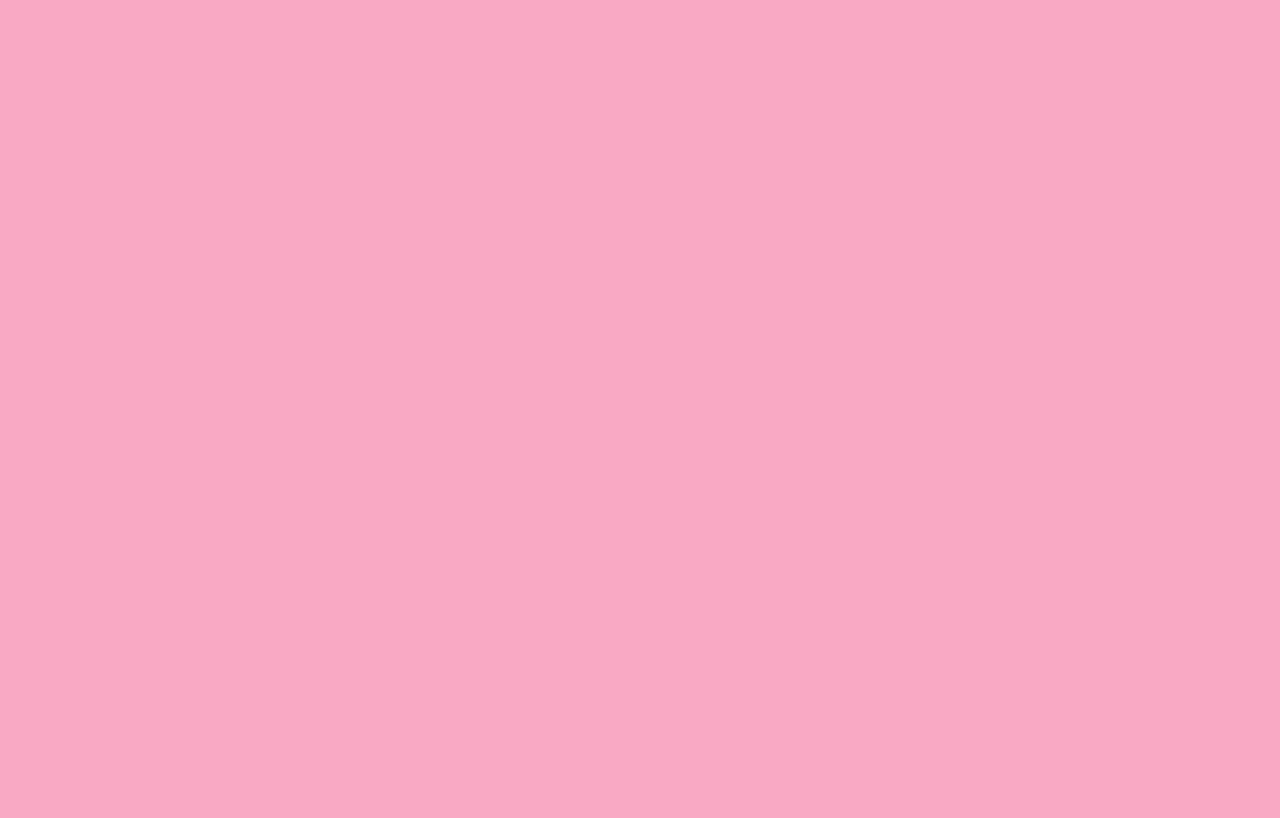
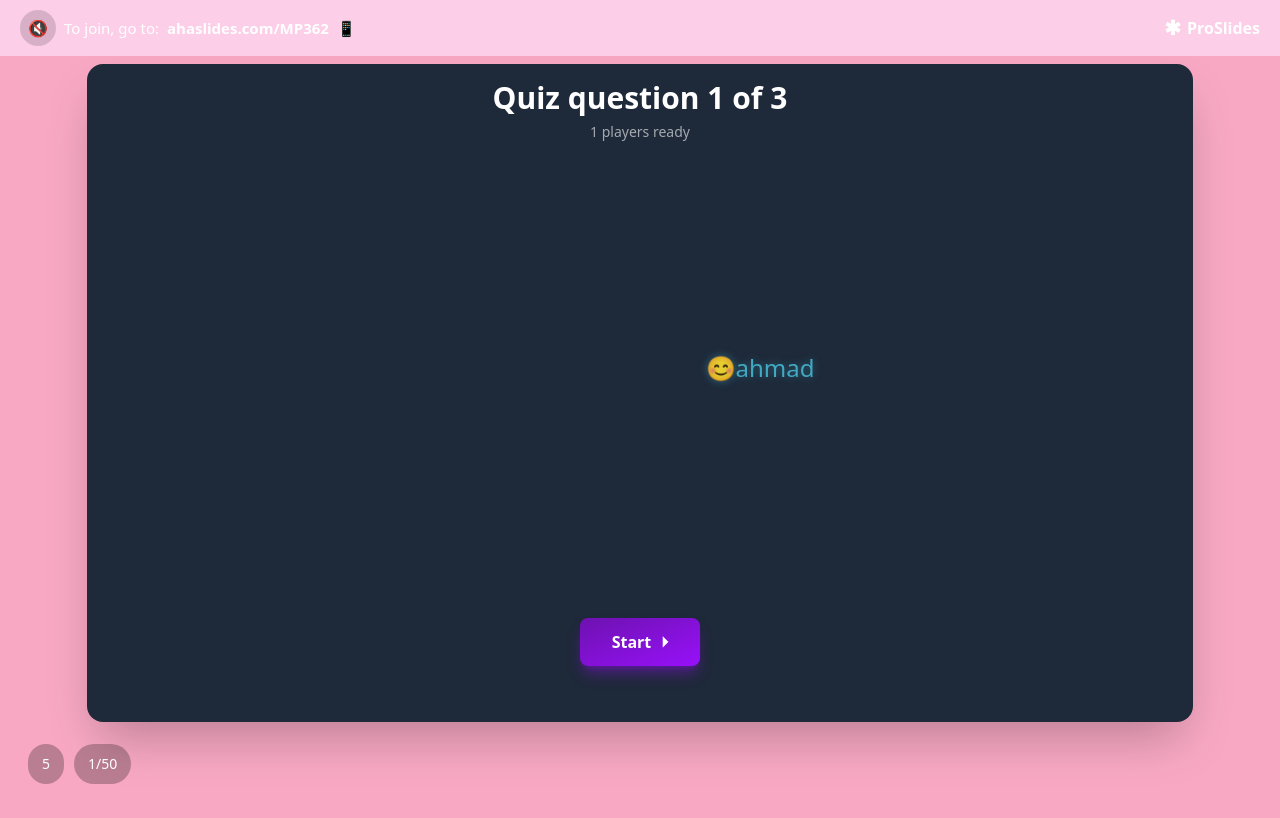
Before and after one commit to afakhari/ProSlides, a React (Vite) app in the folder frontend/: page /join in a window 1280 px wide. Built offline with nearby package versions, Linux system fonts and the light colour scheme.

Commit message:
debug two body bug

```diff
--- a/frontend/src/pages/JoinPage2.jsx
+++ b/frontend/src/pages/JoinPage2.jsx
@@ -171,7 +171,7 @@ export default function JoinPage2() {
   }, [User_adding.Users.length, previousUserCount]);
 
   return (
-    <body className="bg-[#f8a8c3]">
+    <div className="bg-[#f8a8c3]">
       <div className="w-full pt-16! sm:pt-36 md:pt-40 pb-24 px-4 sm:px-3 flex justify-center">
         {/* Top bar */}
         <div className="fixed left-0 right-0 top-0 h-14 bg-pink-200 flex items-center justify-between px-5 z-50">
@@ -302,6 +302,6 @@ export default function JoinPage2() {
           </div>
         </div>
       </div>
-    </body>
+    </div>
   );
 }
```
Also changed, not shown: frontend/src/index.css (+5 -11 lines).
